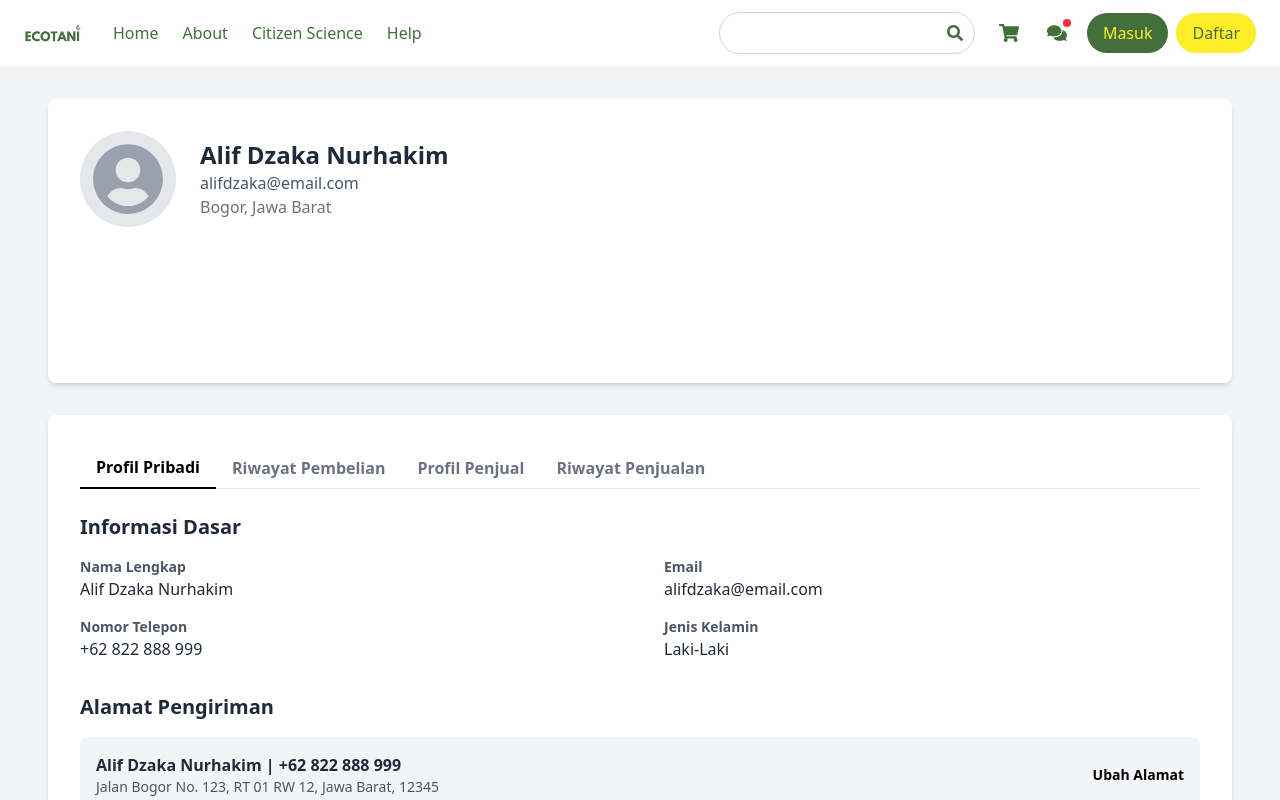
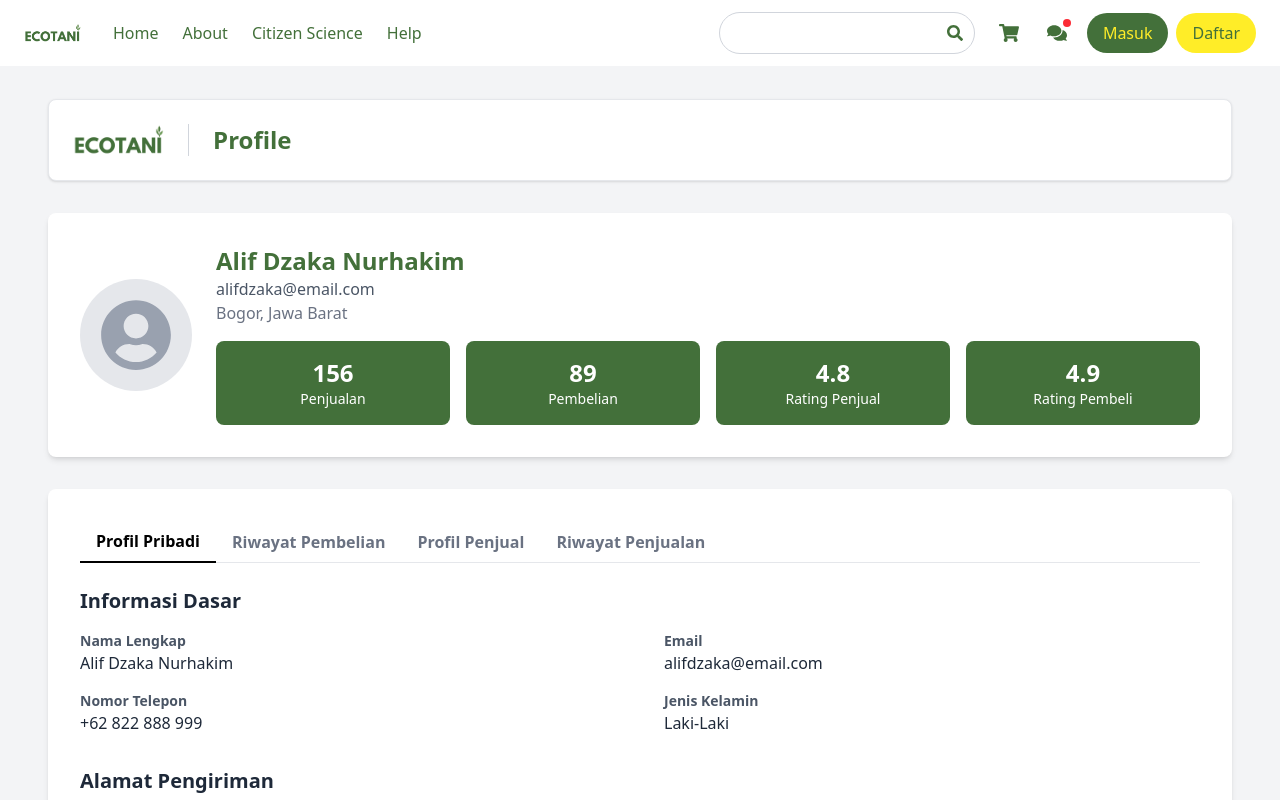
Before and after one commit to jannahkrn/fe-ecotani, a React (Vite) app: page /profile in a window 1280 px wide. Shown: the top 800 px of the page. Built offline with nearby package versions, Linux system fonts and the light colour scheme.

Commit message:
edit header

```diff
--- a/src/pages/user/ProfilePage.jsx
+++ b/src/pages/user/ProfilePage.jsx
@@ -425,7 +425,7 @@ const ProfilePage = ({ cartItems }) => {
                             <h2 className="text-xl font-bold text-gray-800">Daftar Produk</h2>
                             <button
                                 onClick={handleAddProductClick}
-                                className="bg-[#43703A] text-white font-bold py-3 px-8 rounded-full shadow-lg hover:bg-[#345a2e] transition-colors"
+                                className="bg-[#43703A] text-white font-bold py-2 px-4 rounded-full shadow-lg hover:bg-[#345a2e] transition-colors"
                             >
                                 Tambah Produk
                             </button>
@@ -623,47 +623,59 @@ const ProfilePage = ({ cartItems }) => {
     };
 
     return (
-        <div className="font-sans bg-gray-100 min-h-screen">
-            <main className="container mx-auto px-12 py-8">
-                {/* Header Profile */}
-                <div className="bg-white p-8 rounded-lg shadow-md mb-8">
-                    <div className="flex items-center gap-6 mb-8">
-                        <div className="w-24 h-24 bg-gray-200 rounded-full flex items-center justify-center">
+  <div className="font-sans bg-gray-100 min-h-screen flex flex-col">
+    <main className="container mx-auto px-12 py-8 flex-grow">
+
+      {/* ✅ Tambahan header Profile */}
+      <div className="bg-white rounded-lg shadow-sm border border-gray-200 p-6 flex items-center gap-4 mb-8">
+        <img
+          src="src/assets/logo.png"
+          alt="Ecotani Logo"
+          className="h-8"
+        />
+        <div className="w-[1px] h-8 bg-gray-300 mx-2"></div>
+        <h1 className="text-2xl font-bold text-[#43703a]">Profile</h1>
+      </div>
+
+      {/* ✅ Header Profil User */}
+      <div className="bg-white p-8 rounded-lg shadow-md mb-8 flex items-center">
+        <div className="w-28 h-28 bg-gray-200 rounded-full flex items-center justify-center mr-6">
           <FaUserCircle className="text-7xl text-gray-400" />
         </div>
-                        <div>
-                            <h1 className="text-2xl font-bold text-gray-800">{userProfile.name}</h1>
+        <div className="flex-1">
+          <h1 className="text-2xl font-bold text-[#43703A]">{userProfile.name}</h1>
           <p className="text-gray-600">{userProfile.email}</p>
-                            <p className="text-gray-500">{userProfile.location}</p>
+          <p className="text-gray-500 mb-4">{userProfile.location}</p>
+          <div className="grid grid-cols-2 md:grid-cols-4 gap-4">
+            <div className="bg-[#43703A] text-white p-4 rounded-lg text-center">
+              <p className="text-2xl font-bold">{userProfile.sales}</p>
+              <p className="text-sm">Penjualan</p>
             </div>
+            <div className="bg-[#43703A] text-white p-4 rounded-lg text-center">
+              <p className="text-2xl font-bold">{userProfile.purchases}</p>
+              <p className="text-sm">Pembelian</p>
             </div>
-
-                    <div className="grid grid-cols-2 md:grid-cols-4 gap-4">
-                        <div className="bg-ecotani-green text-white p-4 rounded-lg text-center">
-                            <p className="text-3xl font-bold">{userProfile.sales}</p>
-                            <p>Penjualan</p>
+            <div className="bg-[#43703A] text-white p-4 rounded-lg text-center">
+              <p className="text-2xl font-bold">{userProfile.sellerRating}</p>
+              <p className="text-sm">Rating Penjual</p>
             </div>
-                        <div className="bg-ecotani-green text-white p-4 rounded-lg text-center">
-                            <p className="text-3xl font-bold">{userProfile.purchases}</p>
-                            <p>Pembelian</p>
+            <div className="bg-[#43703A] text-white p-4 rounded-lg text-center">
+              <p className="text-2xl font-bold">{userProfile.buyerRating}</p>
+              <p className="text-sm">Rating Pembeli</p>
             </div>
-                        <div className="bg-ecotani-green text-white p-4 rounded-lg text-center">
-                            <p className="text-3xl font-bold">{userProfile.sellerRating}</p>
-                            <p>Rating Penjual</p>
-                        </div>
-                        <div className="bg-ecotani-green text-white p-4 rounded-lg text-center">
-                            <p className="text-3xl font-bold">{userProfile.buyerRating}</p>
-                            <p>Rating Pembeli</p>
           </div>
         </div>
       </div>
 
+      {/* ✅ Tab navigasi */}
       <div className="bg-white p-8 rounded-lg shadow-md">
         <div className="flex border-b border-gray-200 mb-6">
           <button
             onClick={() => setActiveTab('profile')}
             className={`py-2 px-4 -mb-px font-semibold focus:outline-none transition-colors duration-200 ${
-                                activeTab === 'profile' ? 'border-b-2 border-ecotani-green text-ecotani-green' : 'text-gray-500 hover:text-gray-700'
+              activeTab === 'profile'
+                ? 'border-b-2 border-ecotani-green text-ecotani-green'
+                : 'text-gray-500 hover:text-gray-700'
             }`}
           >
             Profil Pribadi
@@ -671,7 +683,9 @@ const ProfilePage = ({ cartItems }) => {
           <button
             onClick={() => setActiveTab('purchase-history')}
             className={`py-2 px-4 -mb-px font-semibold focus:outline-none transition-colors duration-200 ${
-                                activeTab === 'purchase-history' ? 'border-b-2 border-ecotani-green text-ecotani-green' : 'text-gray-500 hover:text-gray-700'
+              activeTab === 'purchase-history'
+                ? 'border-b-2 border-ecotani-green text-ecotani-green'
+                : 'text-gray-500 hover:text-gray-700'
             }`}
           >
             Riwayat Pembelian
@@ -679,7 +693,9 @@ const ProfilePage = ({ cartItems }) => {
           <button
             onClick={() => setActiveTab('seller-profile')}
             className={`py-2 px-4 -mb-px font-semibold focus:outline-none transition-colors duration-200 ${
-                                activeTab === 'seller-profile' ? 'border-b-2 border-ecotani-green text-ecotani-green' : 'text-gray-500 hover:text-gray-700'
+              activeTab === 'seller-profile'
+                ? 'border-b-2 border-ecotani-green text-ecotani-green'
+                : 'text-gray-500 hover:text-gray-700'
             }`}
           >
             Profil Penjual
@@ -687,7 +703,9 @@ const ProfilePage = ({ cartItems }) => {
           <button
             onClick={() => setActiveTab('sales-history')}
             className={`py-2 px-4 -mb-px font-semibold focus:outline-none transition-colors duration-200 ${
-                                activeTab === 'sales-history' ? 'border-b-2 border-ecotani-green text-ecotani-green' : 'text-gray-500 hover:text-gray-700'
+              activeTab === 'sales-history'
+                ? 'border-b-2 border-ecotani-green text-ecotani-green'
+                : 'text-gray-500 hover:text-gray-700'
             }`}
           >
             Riwayat Penjualan
@@ -695,10 +713,12 @@ const ProfilePage = ({ cartItems }) => {
         </div>
         {renderTabContent()}
       </div>
+
     </main>
     <Footer />
   </div>
 );
+
 };
 
 export default ProfilePage;
```
Lines whose indentation alone changed are shown as unchanged.
